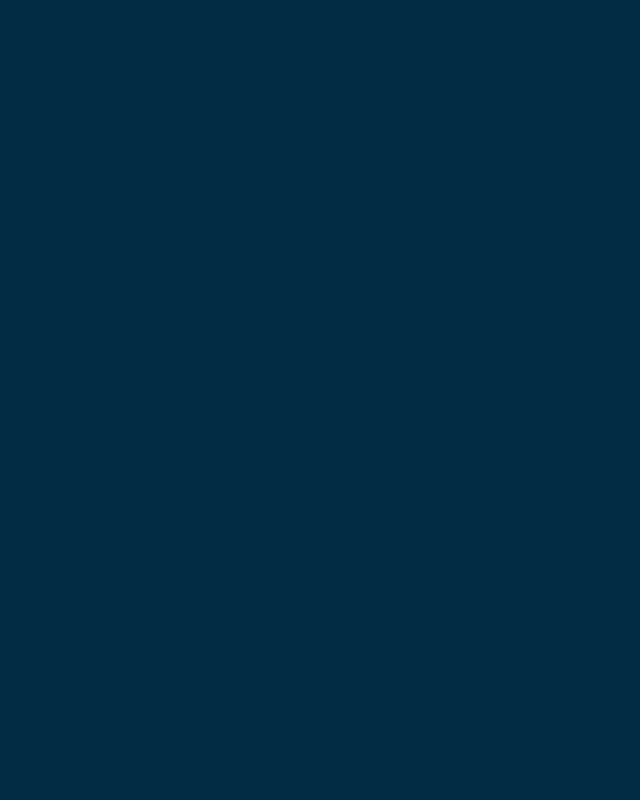
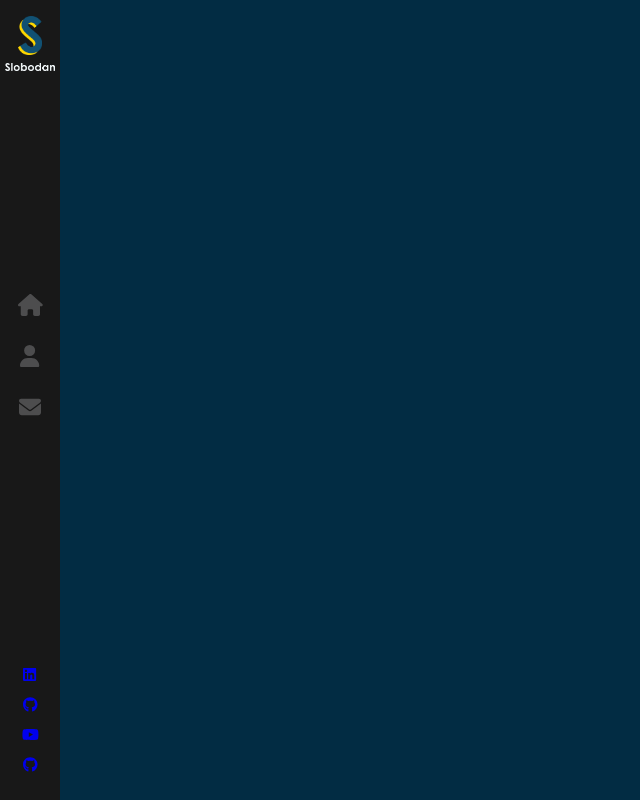
Before and after one commit to Sidhu102002/react-portfolio, a React (Create React App) app: page / in a window 1280 px wide. Shown: the whole page, without its empty margins (0-640 px from the left). Built offline with nearby package versions, Linux system fonts and the light colour scheme.

Commit message:
Second commit

```diff
--- a/src/App.js
+++ b/src/App.js
@@ -1,6 +1,6 @@
 import Layout from './components/Layout'
 import './App.scss';
-import { Route, Routes } from 'react-router-dom';
+import { Routes, Route } from 'react-router-dom';
 function App() {
   return (
     <>
--- a/src/components/Layout/index.js
+++ b/src/components/Layout/index.js
@@ -1,5 +1,6 @@
 import Sidebar from '../Sidebar';
 import './index.scss';
+
 const Layout =()=>{
     return <><Sidebar/></>
 }
--- a/src/components/Sidebar/index.js
+++ b/src/components/Sidebar/index.js
@@ -1,15 +1,49 @@
-import { useState } from 'react'
+import {Link, NavLink} from 'react-router-dom'
 import './index.scss'
 import LogoS from '../../assets/images/logo-s.png'
 import LogoSubtitle from '../../assets/images/logo_sub.png'
-
-const Sidebar =()=>{
+import {FontAwesomeIcon} from '@fortawesome/react-fontawesome'
+import {faHome, faUser,faEnvelope} from '@fortawesome/free-solid-svg-icons'
+import {faLinkedin, faGithub,faYoutube} from '@fortawesome/free-brands-svg-icons'
+const Sidebar =()=> (
     <div className='nav-bar'>
-        <link className='logo' to='/'>
+        <Link className='logo' to='/'>
             <img src={LogoS} alt="logo"/>
-            <img src={LogoSubtitle} alt="slobodan"/>
-        </link>
+            <img className='sub-logo' src={LogoSubtitle} alt="Puneet"/>
+        </Link>
+        <nav>
+            <NavLink exact="true" activeclassname="active" to="/">
+                <FontAwesomeIcon icon={faHome} color='#4d4d4e'/>
+            </NavLink>
+            <NavLink exact="true" activeclassname="active" className="about-link" to="/about">
+                <FontAwesomeIcon icon={faUser} color='#4d4d4e'/>
+            </NavLink>
+            <NavLink exact="true" activeclassname="active" className="contact-link" to="/contact">
+                <FontAwesomeIcon icon={faEnvelope} color='#4d4d4e'/>
+            </NavLink>
+        </nav>
+        <ul>
+            <li>
+                <a target='_blank' rel='noreferrer' href='https://www.youtube.com/'>
+                    <FontAwesomeIcon icon={faLinkedin} color='4d4d4e'/>
+                </a>
+            </li>
+            <li>
+                <a target='_blank' rel='noreferrer' href='https://www.youtube.com/'>
+                    <FontAwesomeIcon icon={faGithub} color='4d4d4e'/>
+                </a>
+            </li>
+            <li>
+                <a target='_blank' rel='noreferrer' href='https://www.youtube.com/'>
+                    <FontAwesomeIcon icon={faYoutube} color='4d4d4e'/>
+                </a>
+            </li>
+            <li>
+                <a target='_blank' rel='noreferrer' href='https://www.youtube.com/'>
+                    <FontAwesomeIcon icon={faGithub} color='4d4d4e'/>
+                </a>
+            </li>
+        </ul>
     </div>
-}
-
+)
 export default Sidebar
--- a/src/components/Sidebar/index.scss
+++ b/src/components/Sidebar/index.scss
@@ -1,4 +1,4 @@
-.navbar{
+.nav-bar{
     background: #181818;
     width: 60px;
     height: 100%;
@@ -9,11 +9,103 @@
     .logo{
         display: block;
         padding: 8px 0;
+
         img{
             display: block;
             margin: 8px auto;
             width: 24px;
             height: auto;
+
+            &.sub-logo{
+                width: 50px;
+            }
         }
     }
 }
+nav{
+    display: block;
+    text-align: center;
+    position: absolute;
+    height: 210px;
+    top: 50%;
+    margin-top: -120px;
+    width: 100%;
+    a{
+        font-size: 22px;
+        color: #4d4d4e;
+        display: block;
+        line-height: 51px;
+        height: 51px;
+        position: relative;
+        text-decoration: none;
+
+        i{
+            transition: all 0.3s ease-out;
+        }
+        &:hover{
+            color: #ffd700;
+
+            svg{
+                opacity: 0;
+            }
+            &:after{
+                opacity: 1;
+            }
+        }
+        &:after{
+            content:'';
+            font-size: 9px;
+            letter-spacing: 2px;
+            position: absolute;
+            bottom: 0;
+            display: block;
+            width: 100%;
+            text-align: center;
+            opacity: 0;
+            transition: all 0.3s ease-out;
+        }
+        &:first-child{
+            &::after{
+                content: 'HOME';
+            }
+        }
+        a.about-link{
+            &:after{
+                content: 'ABOUT';
+            }
+        }
+        a.contact-link{
+            &:after{
+                content: 'CONTACT';
+            }
+        }
+        a.active{
+            svg{
+                color: #ffd700;
+            }
+        }
+    }
+
+}
+ul{
+    position: absolute;
+    bottom: 20px;
+    width: 100%;
+    display: block;
+    padding: 0;
+    list-style: none;
+    text-align: center;
+    margin: 0;
+    li{
+        a{
+            padding: 7px 0;
+            display: block;
+            font-size: 15px;
+            line-height: 16px;
+
+            &:hover{
+                color: #ffd700;
+            }
+        }
+    }
+}
--- a/src/index.css
+++ b/src/index.css
@@ -5,7 +5,7 @@ html {
 
 body {
   margin: 0;
-  font-family: 300 11px/1.4 'Helvetica Neue', 'sans-serif';
+  font: 300 11px/1.4 'Helvetica Neue', 'sans-serif';
   color: #444;
   background: #022c43;
   overflow: hidden;
```
